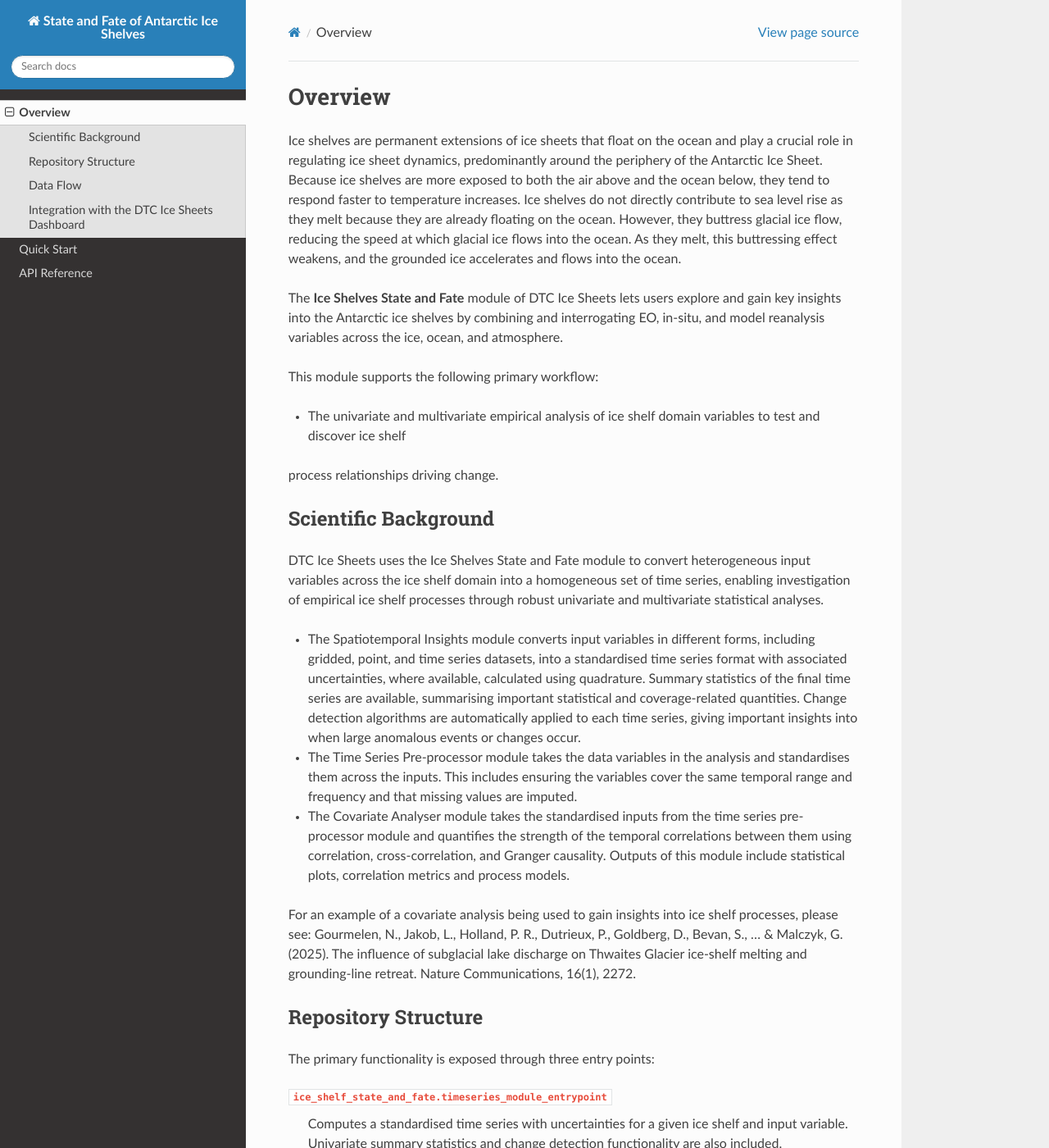
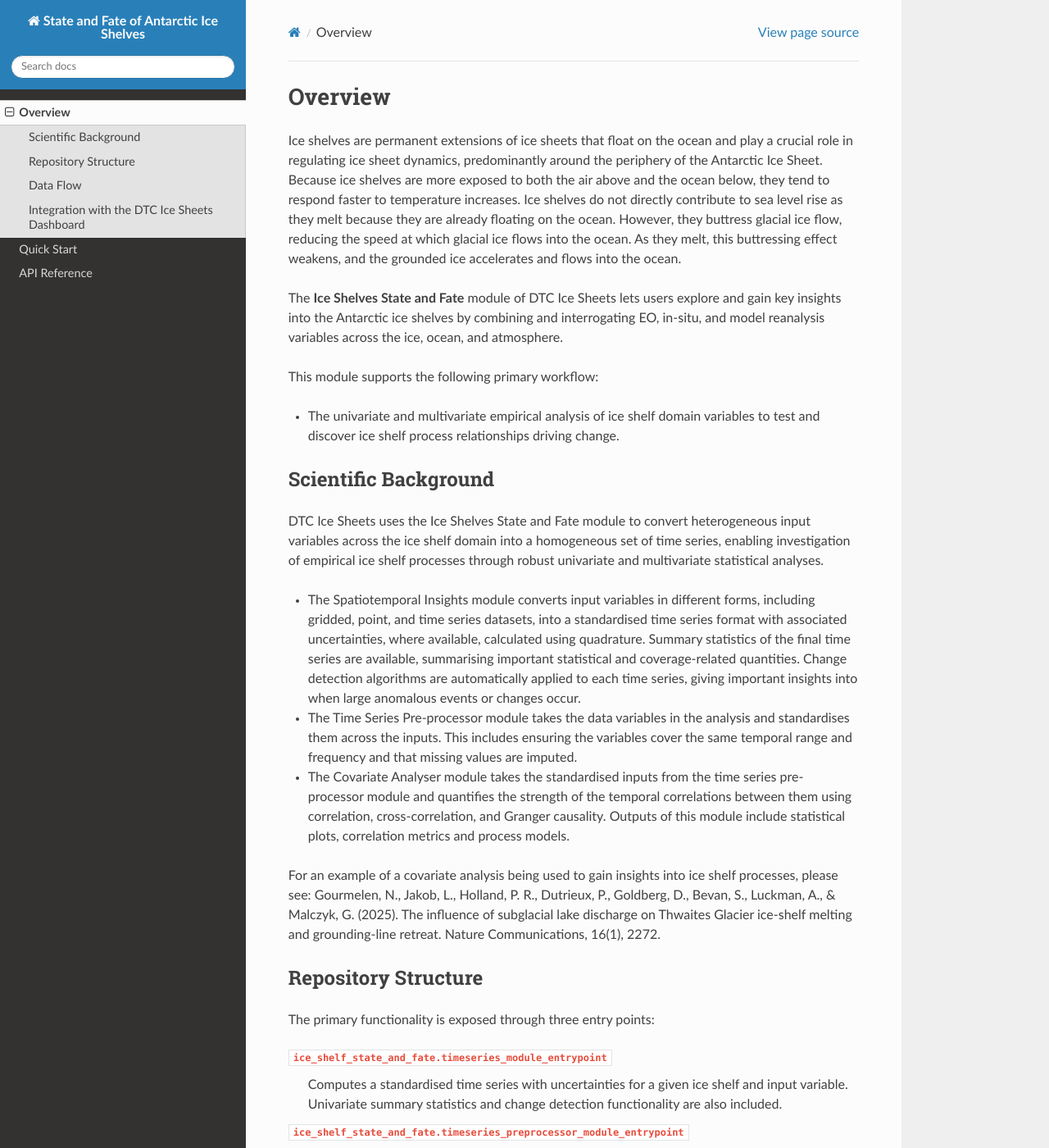
Before and after one commit to DTC-Ice-Sheets/ice_shelf_state_and_fate, a Sphinx documentation site: the page built from docs/source/overview.rst, in a window 1280 px wide and 1400 px high. Shown: the whole window at 82% size. Built offline with Sphinx 7.4.7 and the Read the Docs theme 3.1.0, drawn with Linux system fonts in a browser that asks for light colours.

Commit message:
address feedback

```diff
--- a/docs/source/index.rst
+++ b/docs/source/index.rst
@@ -6,7 +6,7 @@
 Ice Shelf State and Fate Module
 ===============================
 
-The ice_shelf_state_and_fate module is a sub-component of the
+The ``ice_shelf_state_and_fate`` module is a sub-component of the
 `Digital Twin Component for Ice Sheets (DTC-IS) <https://dtc-ice-sheets.org/>`_, an ESA-funded, EO-driven digital twin
 project.
 
@@ -15,8 +15,8 @@ This software package enables users to gain information on the state and fate of
 For a more interactive way of exploring the system, please visit the digital twin's
 `dashboard <https://dashboards.dtc-ice-sheets.org/>`_.
 
-The remainder of this documentation page provides an overview of the ice_shelf_state_and_fate module and details about
-how to get it running locally.
+The remainder of this documentation page provides an overview of the ``ice_shelf_state_and_fate`` module and details
+about how to get it running locally.
 
 .. toctree::
    :maxdepth: 1
--- a/docs/source/overview.rst
+++ b/docs/source/overview.rst
@@ -14,8 +14,7 @@ atmosphere.
 
 This module supports the following primary workflow:
 
-* The univariate and multivariate empirical analysis of ice shelf domain variables to test and discover ice shelf
-process relationships driving change.
+* The univariate and multivariate empirical analysis of ice shelf domain variables to test and discover ice shelf process relationships driving change.
 
 Scientific Background
 ---------------------
@@ -27,7 +26,7 @@ univariate and multivariate statistical analyses.
 * The Time Series Pre-processor module takes the data variables in the analysis and standardises them across the inputs. This includes ensuring the variables cover the same temporal range and frequency and that missing values are imputed.
 * The Covariate Analyser module takes the standardised inputs from the time series pre-processor module and quantifies the strength of the temporal correlations between them using correlation, cross-correlation, and Granger causality. Outputs of this module include statistical plots, correlation metrics and process models.
 
-For an example of a covariate analysis being used to gain insights into ice shelf processes, please see: Gourmelen, N., Jakob, L., Holland, P. R., Dutrieux, P., Goldberg, D., Bevan, S., ... & Malczyk, G. (2025). The influence of subglacial lake discharge on Thwaites Glacier ice-shelf melting and grounding-line retreat. Nature Communications, 16(1), 2272.
+For an example of a covariate analysis being used to gain insights into ice shelf processes, please see: Gourmelen, N., Jakob, L., Holland, P. R., Dutrieux, P., Goldberg, D., Bevan, S., Luckman, A., & Malczyk, G. (2025). The influence of subglacial lake discharge on Thwaites Glacier ice-shelf melting and grounding-line retreat. Nature Communications, 16(1), 2272.
 
 Repository Structure
 --------------------
```
Also changed, not shown: README.md (+2 -1 lines), 2 other files.
